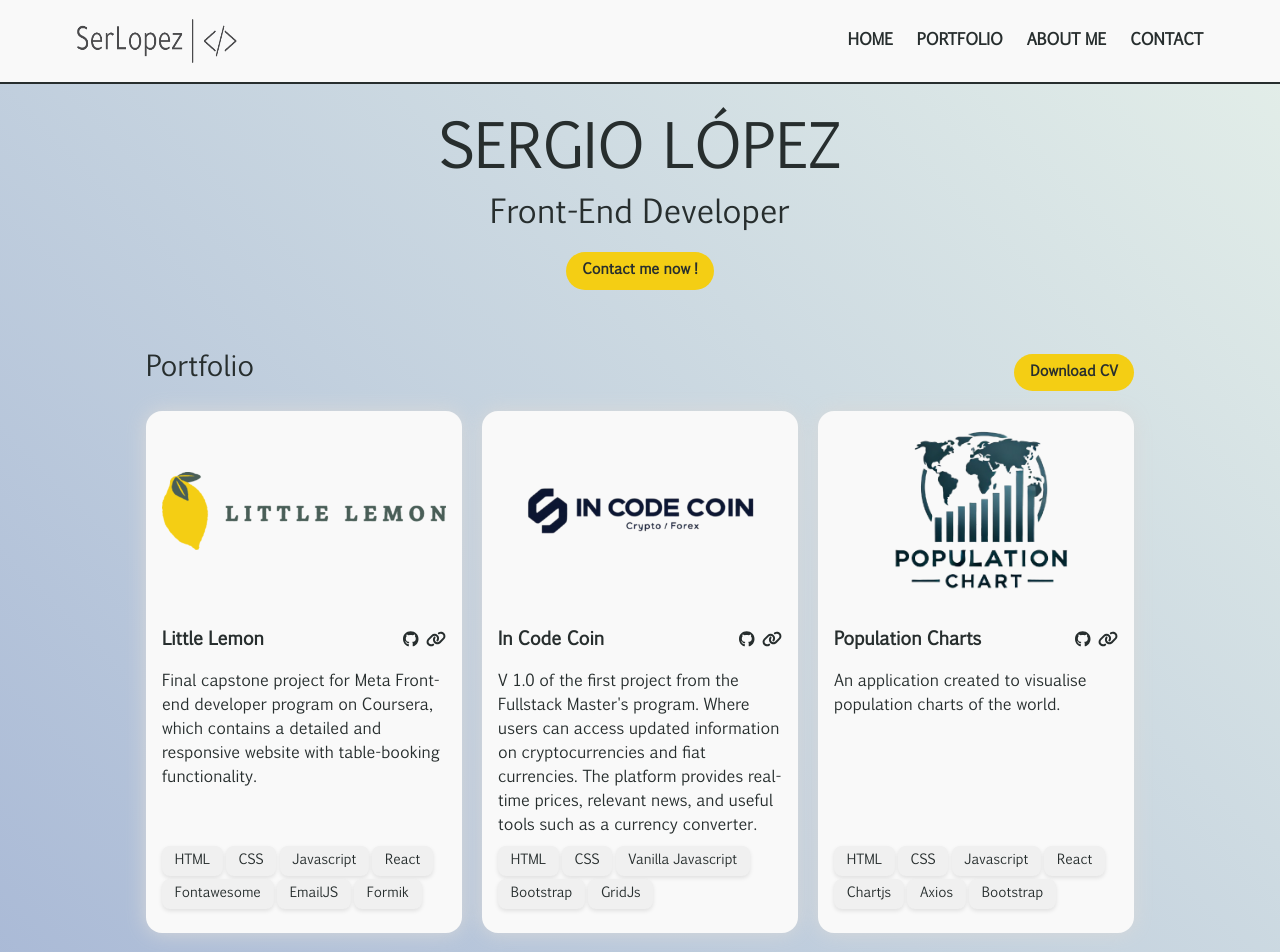
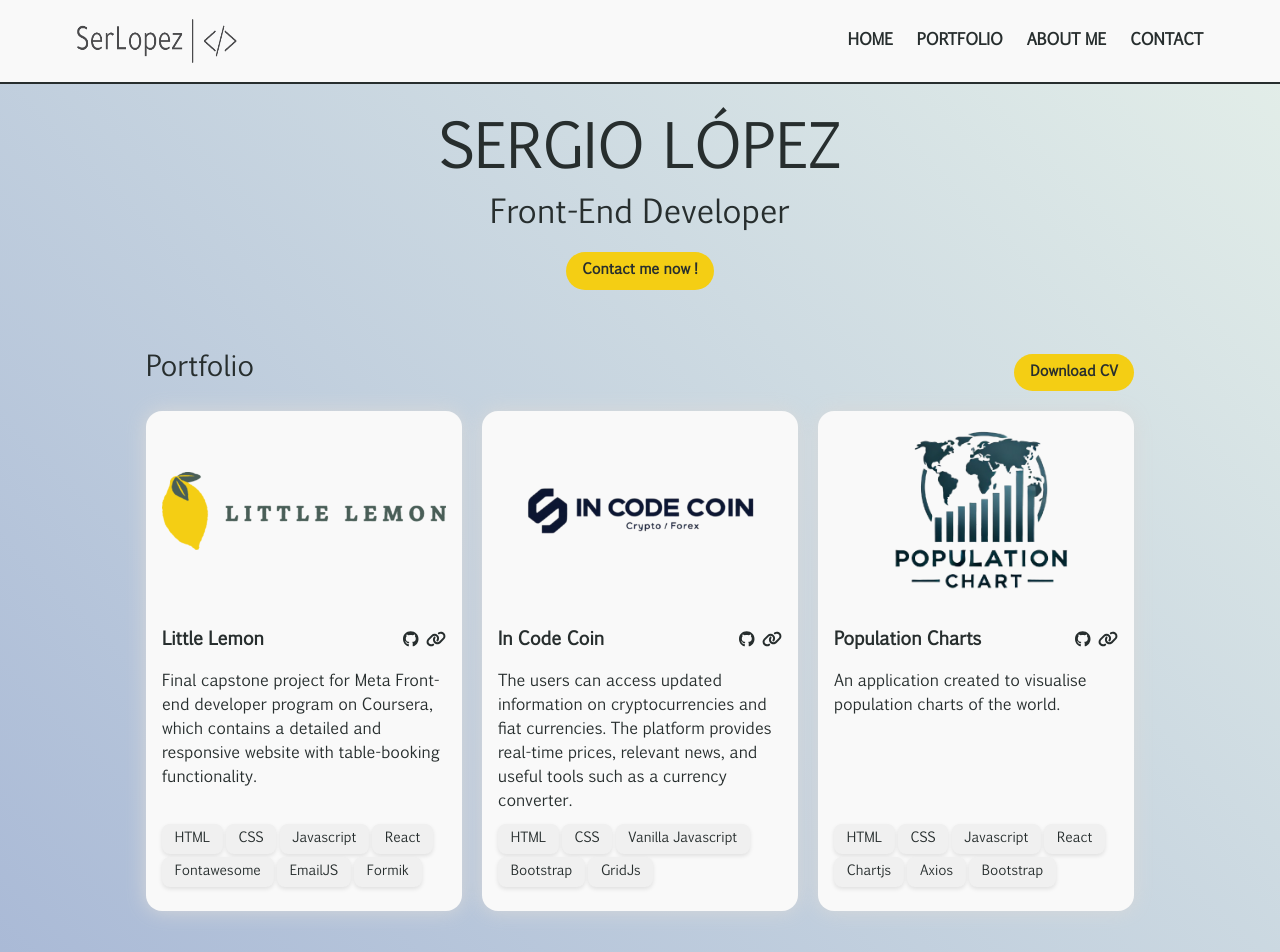
Before and after one commit to monsieurlopez/site_web_2.0, a React (Create React App) app: page / in a window 1280 px wide. Shown: the top 952 px of the page. Built offline with nearby package versions, Linux system fonts and the light colour scheme; a web font is replaced by a local one.

Commit message:
<fix> update description text card In-Code-Coin

```diff
--- a/src/components/pages/Home/Portfolio.jsx
+++ b/src/components/pages/Home/Portfolio.jsx
@@ -29,8 +29,8 @@ const proyects = [
     image: inCodeCoin,
     url: "https://in-code-coin.github.io/in-code-solutions/",
     github: "https://github.com/IN-CODE-COIN/in-code-solutions",
-    description: `V 1.0 of the first project from the Fullstack Master's program.
-      Where users can access updated information on cryptocurrencies and fiat currencies. The platform provides real-time prices, relevant news, and useful tools such as a currency converter.`,
+    description: `
+      The users can access updated information on cryptocurrencies and fiat currencies. The platform provides real-time prices, relevant news, and useful tools such as a currency converter.`,
     badges: ["HTML", "CSS", "Vanilla Javascript", "Bootstrap", "GridJs"],
   },
   {
```
